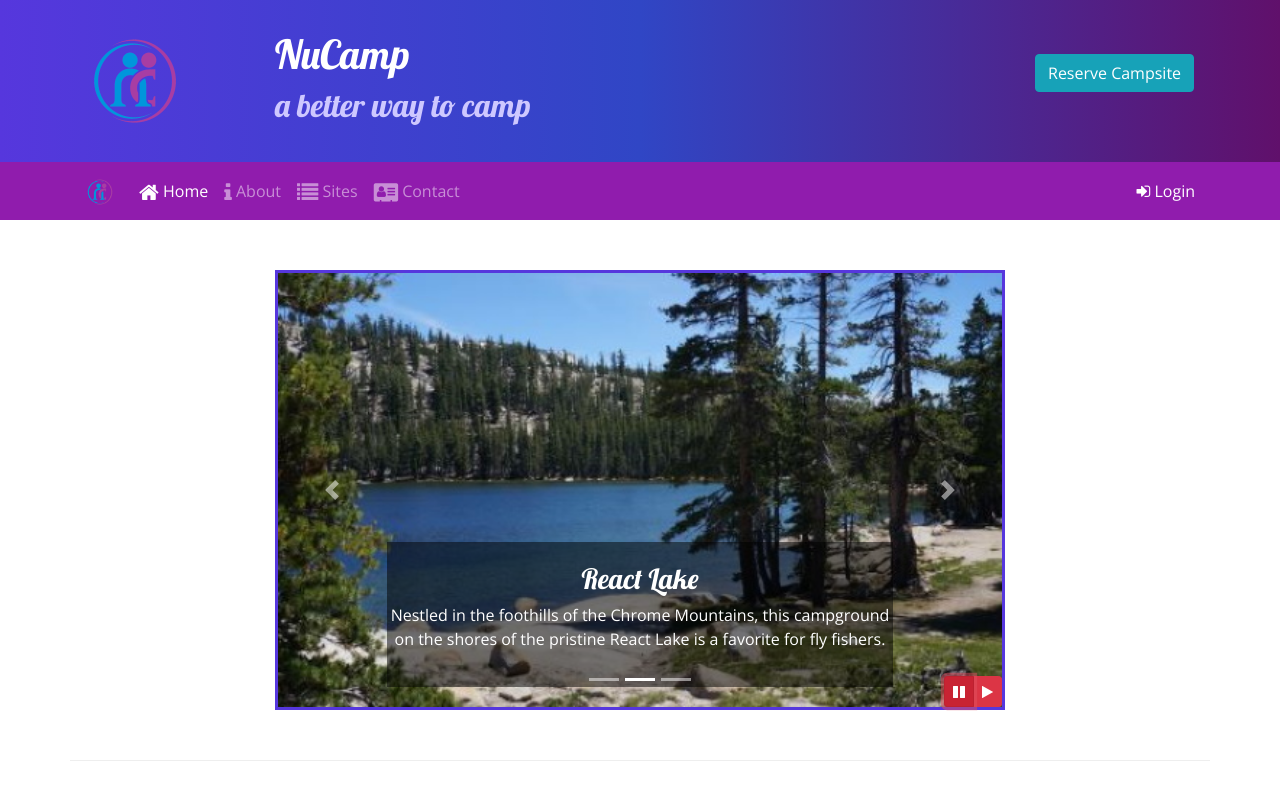
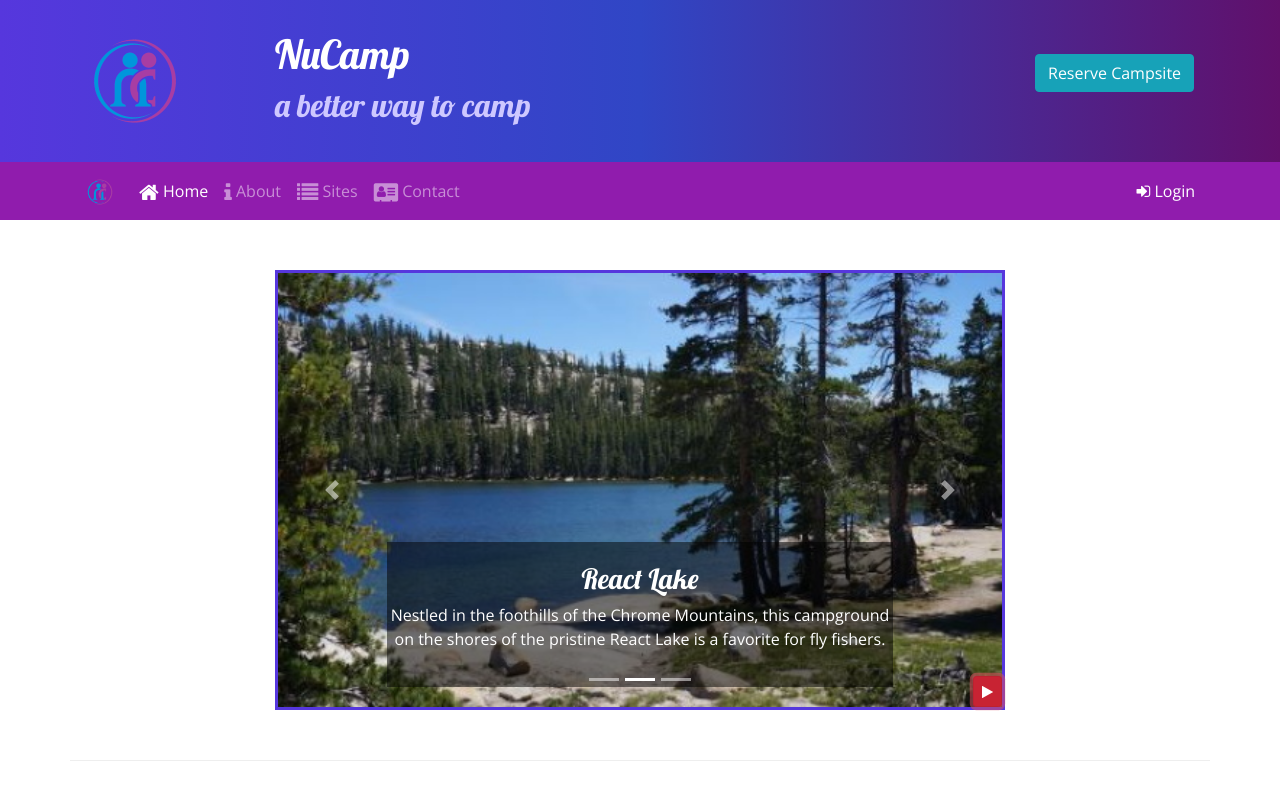
Before and after one commit to Codyl/bootstrap-camp, a website: page index.html in a window 1280 px wide. Both pictures are taken after a click on the button 959 px from the left and 691 px from the top of the page. Shown: the top 800 px of the page. Drawn offline with nearby package versions, Linux system fonts and the light colour scheme.

Commit message:
Bootstrap and jQuery Part 2

```diff
--- a/index.html
+++ b/index.html
@@ -318,14 +318,9 @@
                 </div>
               </div>
             </div>
-            <div class="btn-group" id='carouselButton'>
-              <button class="btn btn-danger btn-sm" id="carouselPause">
+              <button class="btn btn-danger btn-sm" id="carouselButton">
                 <i class="fa fa-pause"></i>
               </button>
-              <button class="btn btn-danger btn-sm" id="carouselPlay">
-                <i class="fa fa-play"></i>
-              </button>
-            </div>
             <a
               href="#homeCarousel"
               role="button"
@@ -485,11 +480,17 @@
     <script>
       $(function () {
         $(".carousel").carousel( { interval: 2000, pause: "false" } );
-        $("#carouselPause").click(function(){
-          $(".carousel").carousel("pause");
-        });
-        $("#carouselPlay").click(function() {
-          $(".carousel").carousel("cycle");
+        $("#carouselButton").click(function(){
+          if($("#carouselButton").children("i").hasClass("fa-pause")) {
+            $(".carousel").carousel("pause");
+            $("#carouselButton").children("i").removeClass("fa-pause");
+            $("#carouselButton").children("i").addClass("fa-play");
+          }
+          else {
+            $(".carousel").carousel("cycle");
+            $("#carouselButton").children("i").removeClass("fa-play");
+            $("#carouselButton").children("i").addClass("fa-pause");
+          }
         });
       });
     </script>
```
